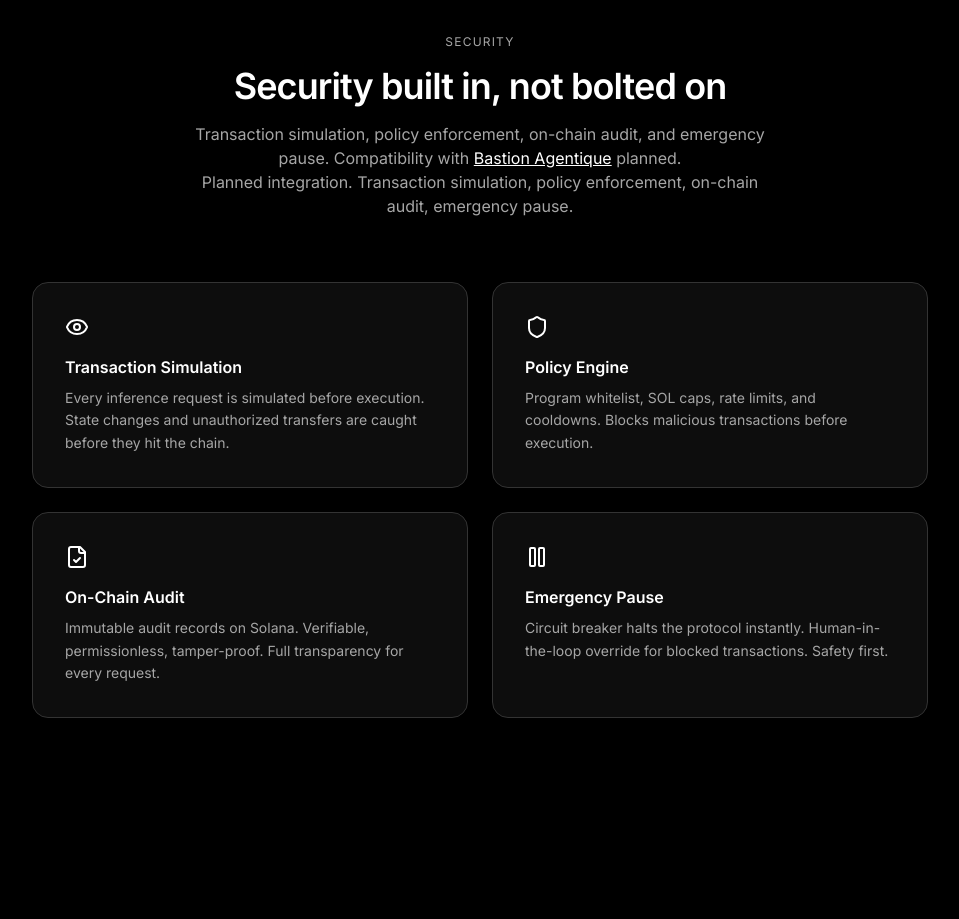
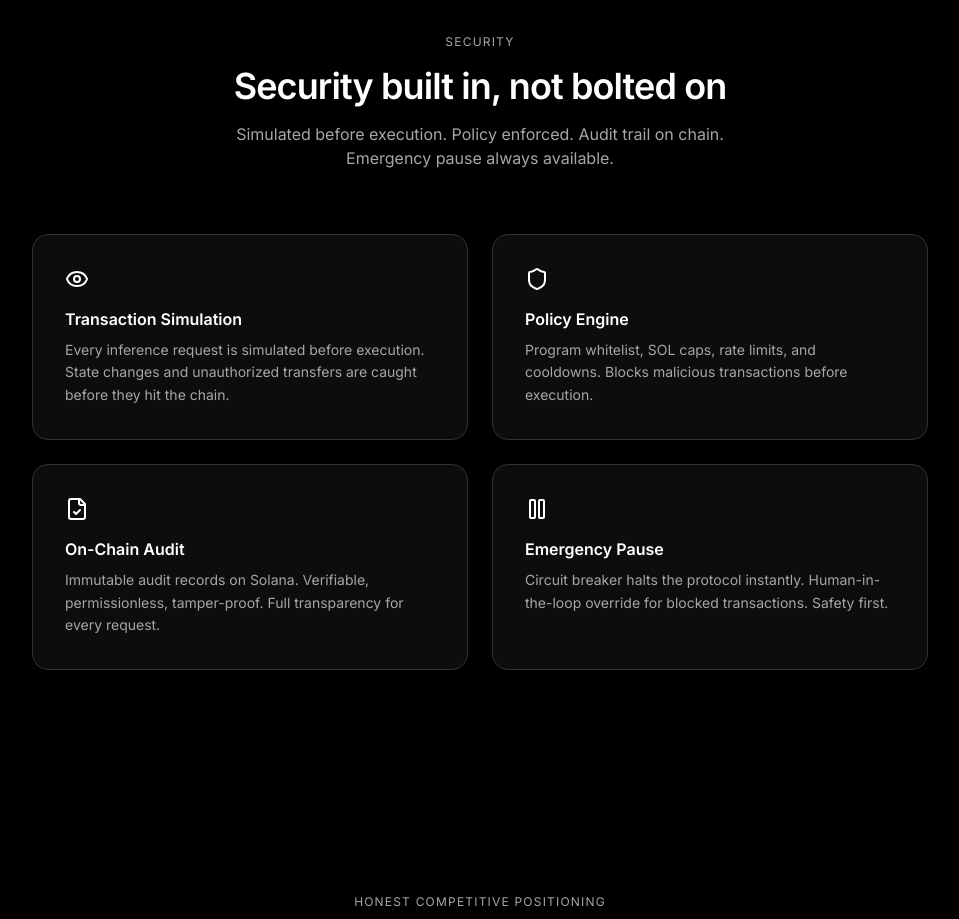
Before and after one commit to mzf11125/chaoscompute, a React (Vite) app in the folder packages/gateway/: page / in a window 1280 px wide. Shown: the part 2000-2919 px from the top of the page, without its empty margins (160-1119 px from the left). Built offline with nearby package versions, Linux system fonts and the light colour scheme.

Commit message:
fix: shorten SecuritySection subtitle

```diff
--- a/packages/gateway/src/pages/Landing/SecuritySection.tsx
+++ b/packages/gateway/src/pages/Landing/SecuritySection.tsx
@@ -17,14 +17,8 @@ export function SecuritySection() {
           <p className="text-muted-foreground text-xs uppercase tracking-widest mb-4">Security</p>
           <h2 className="text-4xl font-semibold text-foreground mb-4 tracking-tight">Security built in, not bolted on</h2>
           <p className="text-muted-foreground max-w-xl mx-auto">
-            Transaction simulation, policy enforcement, on-chain audit, and emergency pause.
-            Compatibility with{' '}
-            <a href="https://bastionagentique.com" target="_blank" rel="noopener noreferrer" className="text-foreground underline hover:no-underline">
-              Bastion Agentique
-            </a>{' '}
-            planned.
+            Simulated before execution. Policy enforced. Audit trail on chain. Emergency pause always available.
           </p>
-          <p className="text-muted-foreground max-w-xl mx-auto">Planned integration. Transaction simulation, policy enforcement, on-chain audit, emergency pause.</p>
         </motion.div>
 
         <div className="grid sm:grid-cols-2 gap-6 max-w-4xl mx-auto">
```
